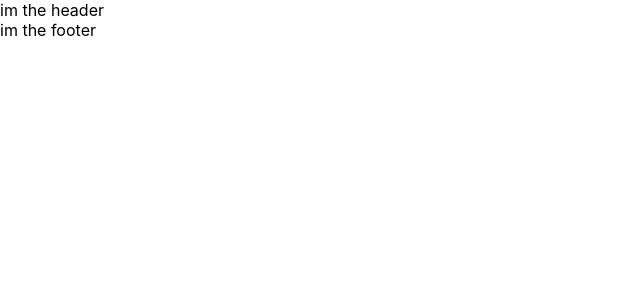
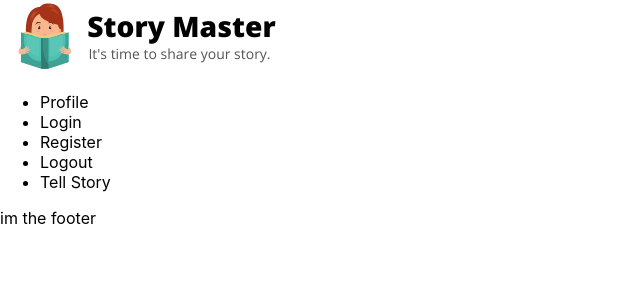
Before and after one commit to AjeaSmith/story-master-frontend, a React (Create React App) app: page /users in a window 1280 px wide. Shown: the top 300 px of the page, without its empty margins (0-640 px from the left). Built offline with nearby package versions, Linux system fonts and the light colour scheme.

Commit message:
added logo and menu links to navbar

```diff
--- a/src/pages/header/Header.js
+++ b/src/pages/header/Header.js
@@ -1,7 +1,20 @@
 import React from 'react';
-
+import logo from '../../logo.png';
 const Header = () => {
-	return <div>im the header</div>;
+	return (
+		<header>
+			<img src={logo} alt="graphic of lady reading book" />
+			<nav>
+				<ul>
+					<li>Profile</li>
+					<li>Login</li>
+					<li>Register</li>
+					<li>Logout</li>
+					<li>Tell Story</li>
+				</ul>
+			</nav>
+		</header>
+	);
 };
 
 export default Header;
--- a/src/pages/header/HeaderStyle.js
+++ b/src/pages/header/HeaderStyle.js
@@ -0,0 +1 @@
+import styled from 'styled-components';
```
Also changed, not shown: src/logo.png (added).
